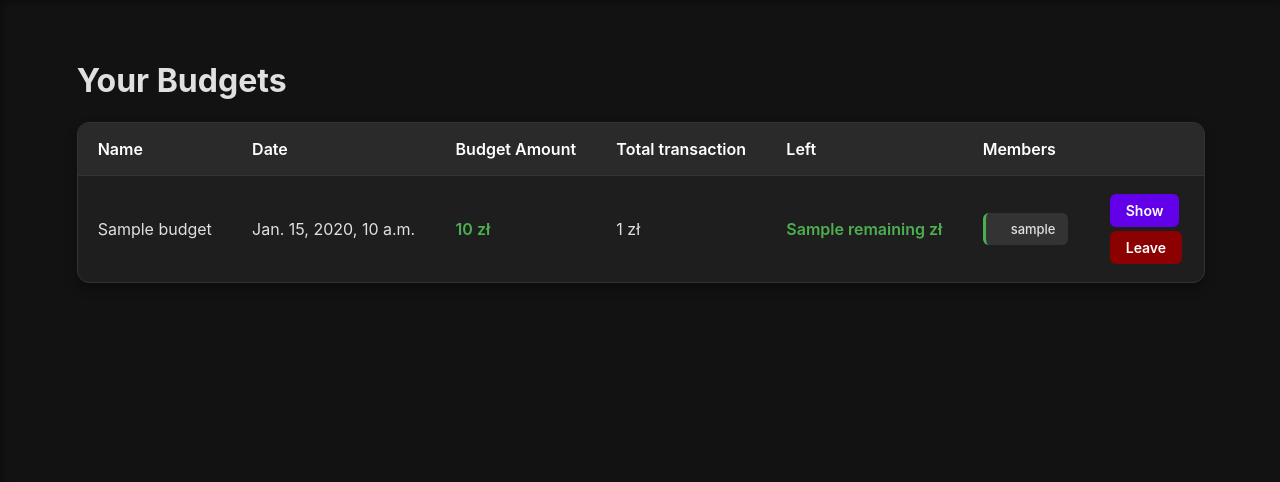
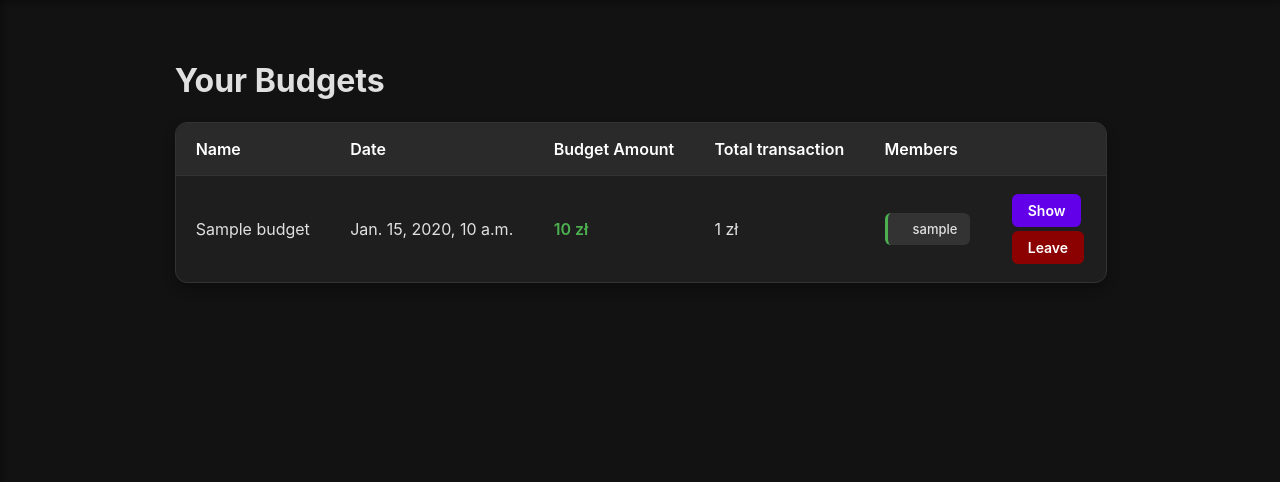
Before and after one commit to Krymat2/DomBudget, a Django app: template budzetApp/templates/budzetApp/budget_list.html in a window 1280 px wide. Shown: the part 60-542 px from the top of the page. Run offline with Django 3.2, Linux system fonts and the light colour scheme; the template is opened without the code that fills it: most values are stand-ins (such as "Sample title", 1, 10 or a date in 2020).

Commit message:
Last commi

```diff
--- a/budzetApp/templates/budzetApp/budget_list.html
+++ b/budzetApp/templates/budzetApp/budget_list.html
@@ -59,7 +59,6 @@ Budget list
                     <th>Date</th>
                     <th>Budget Amount</th>
                     <th>Total transaction</th>
-                    <th>Left</th>
                     <th>Members</th>
                     <th></th>
                 </tr>
@@ -75,9 +74,6 @@ Budget list
                     </td>
                     <td>
                         {{ summary.total_transactions }} zł
-                    </td>
-                    <td class="amount {% if summary.remaining < 0 %}negative{% endif %}">
-                        {{ summary.remaining }} zł
                     </td>
                     <td data-label="Members">
                         <ul>
```
Also changed, not shown: db.sqlite3.
